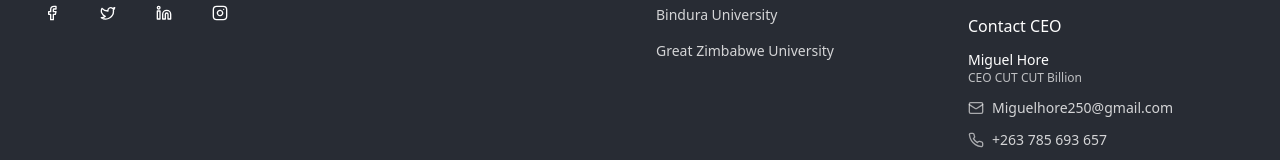
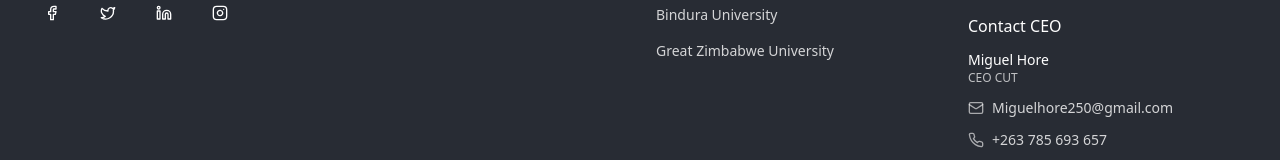
Before and after one commit to misdelivered25/academa-zim, a React (Vite) app: page / in a window 1280 px wide. Shown: the part 2571-2731 px from the top of the page. Built offline with nearby package versions, Linux system fonts and the light colour scheme; the HTML template or start-up script is replaced by a standard one.

Commit message:
Visual edit in Lovable

```diff
--- a/src/components/Footer.tsx
+++ b/src/components/Footer.tsx
@@ -107,8 +107,7 @@ const Footer = () => {
                 <h5 className="font-medium text-background mb-2">Contact CEO</h5>
                 <div>
                   <p className="text-background text-sm font-medium">Miguel Hore</p>
-                  <p className="text-background/70 text-xs mb-2">CEO CUT
-CUT Billion</p>
+                  <p className="text-background/70 text-xs mb-2">CEO CUT</p>
                 </div>
                 <div className="flex items-center space-x-2">
                   <Mail className="h-4 w-4 text-background/60" />
```
